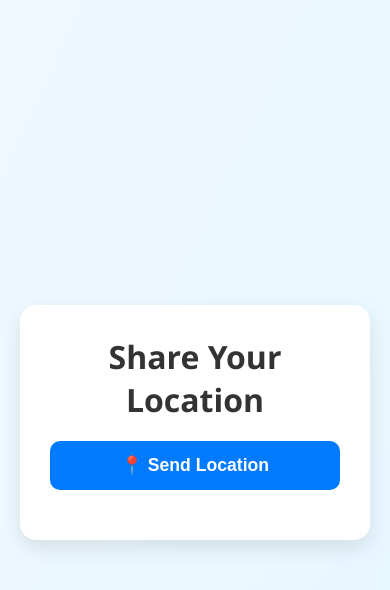
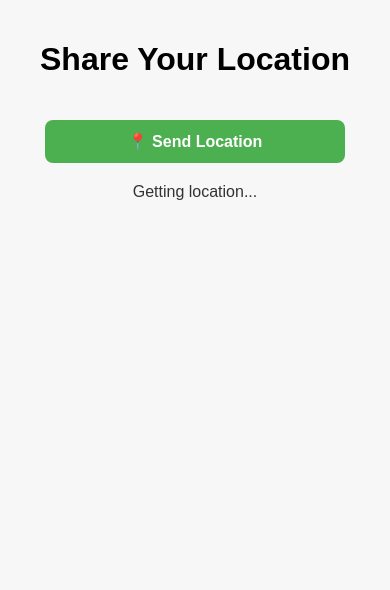
Before and after one commit to rajnish8016/location-app, a website: page public/index.html in a window 390 px wide. Both pictures are taken after a click on the button "📍 Send Location". Drawn offline with Linux system fonts and the light colour scheme.

Commit message:
Updated JS for Google Maps link and improved mobile CSS

```diff
--- a/public/script.js
+++ b/public/script.js
@@ -1,26 +1,51 @@
-function sendLocation() {
-  if (navigator.geolocation) {
-    navigator.geolocation.getCurrentPosition((position) => {
+document.getElementById('sendBtn').addEventListener('click', () => {
+  const status = document.getElementById('status');
+
+  if (!navigator.geolocation) {
+    status.textContent = "Geolocation is not supported by your browser.";
+    return;
+  }
+
+  status.textContent = "Getting location...";
+
+  navigator.geolocation.getCurrentPosition(
+    (position) => {
       const lat = position.coords.latitude;
       const lon = position.coords.longitude;
 
-      // Generate Google Maps link
-      const mapLink = `https://www.google.com/maps?q=${lat},${lon}`;
-      console.log("Sending map link:", mapLink);
+      const mapsUrl = `https://maps.google.com/?q=${lat},${lon}`;
 
-      // Send to backend
+      status.innerHTML = `📍 Location sent: <a href="${mapsUrl}" target="_blank">Open in Google Maps</a>`;
+
       fetch('/location', {
         method: 'POST',
         headers: {
           'Content-Type': 'application/json',
         },
-        body: JSON.stringify({ mapLink }),
+        body: JSON.stringify({ mapsUrl }),
+      })
+      .then(() => console.log("Location sent successfully."))
+      .catch((err) => {
+        console.error("Error sending location:", err);
+        status.textContent = "Failed to send location.";
       });
-    }, (error) => {
-      console.error("Error getting location:", error);
-      alert("Failed to retrieve location.");
-    });
-  } else {
-    alert("Geolocation is not supported by this browser.");
-  }
-}
+    },
+    (error) => {
+      console.error("Geolocation error:", error);
+      switch (error.code) {
+        case error.PERMISSION_DENIED:
+          status.textContent = "Permission denied. Please allow location access.";
+          break;
+        case error.POSITION_UNAVAILABLE:
+          status.textContent = "Location information is unavailable.";
+          break;
+        case error.TIMEOUT:
+          status.textContent = "Location request timed out.";
+          break;
+        default:
+          status.textContent = "An unknown error occurred.";
+          break;
+      }
+    }
+  );
+});
--- a/public/style.css
+++ b/public/style.css
@@ -1,54 +1,45 @@
-* {
+body {
+  font-family: Arial, sans-serif;
+  padding: 20px;
   margin: 0;
-  padding: 0;
-  box-sizing: border-box;
-}
-
-body {
-  font-family: 'Segoe UI', Tahoma, Geneva, Verdana, sans-serif;
-  background: linear-gradient(to bottom right, #f0f8ff, #e6f7ff);
-  height: 100vh;
-  display: flex;
-  justify-content: center;
-  align-items: center;
-  padding: 20px;
-}
-
-.container {
-  background-color: #fff;
-  padding: 30px;
-  border-radius: 16px;
-  box-shadow: 0 8px 20px rgba(0, 0, 0, 0.1);
-  width: 100%;
-  max-width: 400px;
+  background-color: #f7f7f7;
   text-align: center;
 }
 
-h1 {
-  margin-bottom: 20px;
-  color: #333;
+button {
+  background-color: #4CAF50;
+  border: none;
+  color: white;
+  padding: 14px 28px;
+  font-size: 18px;
+  font-weight: bold;
+  border-radius: 8px;
+  cursor: pointer;
+  margin-top: 20px;
+  width: 80%;
+  max-width: 300px;
 }
 
-button#sendBtn {
-  padding: 14px 20px;
-  font-size: 1.1rem;
-  font-weight: bold;
-  border: none;
-  border-radius: 10px;
-  background-color: #007bff;
-  color: white;
-  cursor: pointer;
-  transition: background 0.3s ease;
-  width: 100%;
-}
-
-button#sendBtn:hover {
-  background-color: #0056b3;
+button:hover {
+  background-color: #45a049;
 }
 
 #status {
   margin-top: 20px;
+  font-size: 16px;
   color: #333;
-  font-size: 0.95rem;
-  word-wrap: break-word;
+  word-break: break-word;
 }
+
+a {
+  color: #007bff;
+  text-decoration: none;
+}
+
+@media (max-width: 600px) {
+  button {
+    width: 90%;
+    font-size: 16px;
+    padding: 12px 20px;
+  }
+}
```
